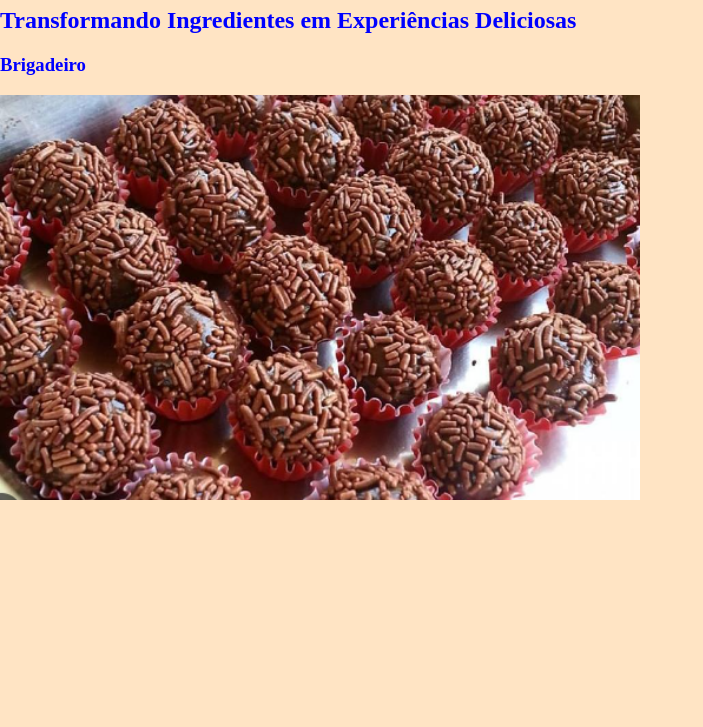
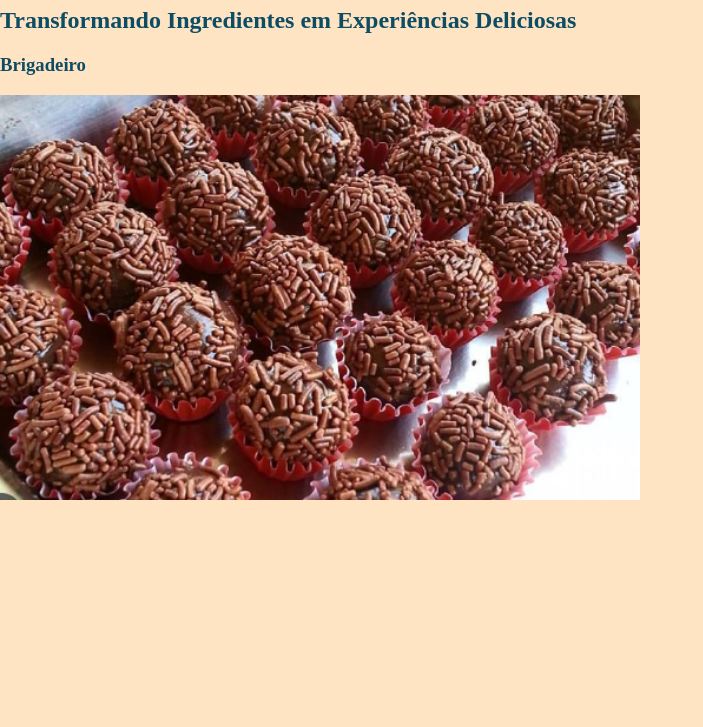
Before and after one commit to JuliRibeiro/Site-Receitas, a plain HTML site: page index.html in a window 1280 px wide. Shown: the part 73-800 px from the top of the page, without its empty margins (0-703 px from the left). Drawn offline with Linux system fonts and the light colour scheme.

Commit message:
atualizando cor

```diff
--- a/estilo.css
+++ b/estilo.css
@@ -1,5 +1,5 @@
 body, html{
     margin:auto;
     background-color: bisque;
-    color: blue;
+    color: rgb(14, 76, 100);
 }
```
